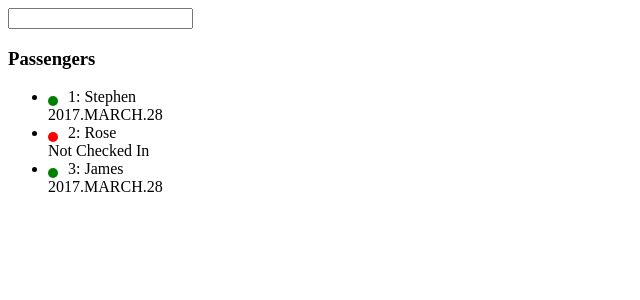
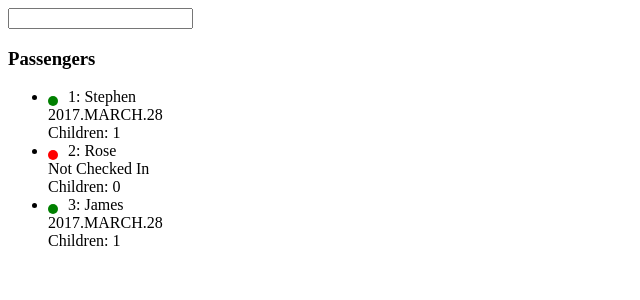
Before and after one commit to ballaschottner/ultimate-angular, an Angular app in the folder ultimate-angular/: page / in a window 1280 px wide. Shown: the top 300 px of the page, without its empty margins (0-640 px from the left). Built offline with nearby package versions, Linux system fonts and the light colour scheme.

Commit message:
@Rendering flows
Safe navigation operator

```diff
--- a/ultimate-angular/src/app/app.component.html
+++ b/ultimate-angular/src/app/app.component.html
@@ -23,6 +23,9 @@
           <div>
             {{passenger.checkInDate ? (passenger.checkInDate | date: 'y.MMMM.d' | uppercase) : 'Not Checked In'}}
           </div>
+          <div>
+            Children: {{passenger.child?.length || 0}}
+          </div>
         </li>
       </ul>
     </div>
--- a/ultimate-angular/src/app/app.component.ts
+++ b/ultimate-angular/src/app/app.component.ts
@@ -1,10 +1,15 @@
 import { Component } from '@angular/core';
 
+interface Child {
+  name: string,
+  age: number
+}
 interface Passengers {
   id: number,
   fullName: string,
   checkedIn: boolean,
-  checkInDate?: number
+  checkInDate?: number | null,
+  child?: Child[] | null,
 }
  @Component({
   selector: 'app-root',
@@ -23,7 +28,8 @@ interface Passengers {
     id: 1,
     fullName: 'Stephen',
     checkedIn: true,
-    checkInDate: 1490742000000
+    checkInDate: 1490742000000,
+    child: [{name: 'Ben', age: 18}]
   },
   {
     id: 2,
@@ -34,6 +40,7 @@ interface Passengers {
     id: 3,
     fullName: 'James',
     checkedIn: true,
-    checkInDate: 1490742000000
+    checkInDate: 1490742000000,
+    child: [{name: 'Ben', age: 18}]
   },]
  }
```
